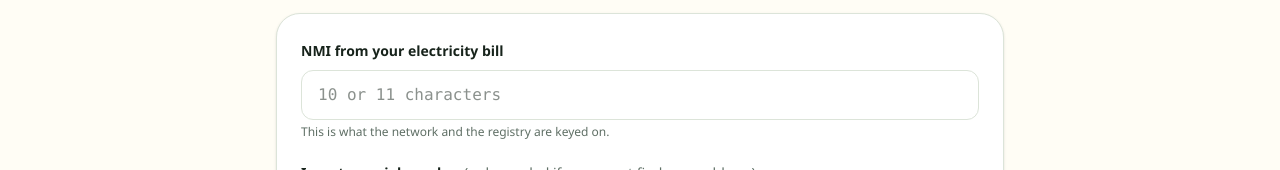
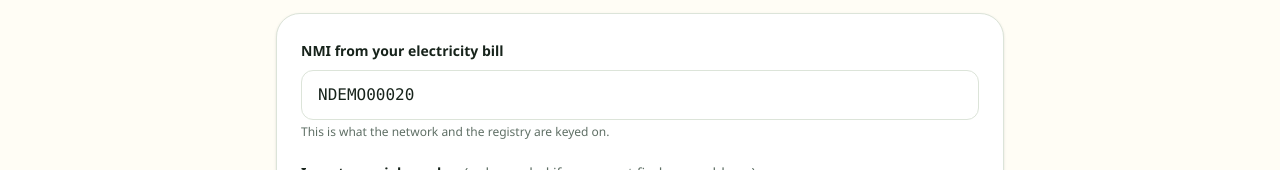
Before and after one commit to hong-nhung-nguyen/sunshine-wallet, a Next.js app: page /onboarding/contributor in a window 1280 px wide. Shown: the part 272-442 px from the top of the page. Built offline with nearby package versions, Linux system fonts and the light colour scheme.

Commit message:
Feat/Add Oboarding Flow for Contributor and Beneficiary

```diff
--- a/app/onboarding/contributor/page.tsx
+++ b/app/onboarding/contributor/page.tsx
@@ -1,5 +1,9 @@
 import Link from "next/link";
 import { Card } from "@/components/ui/card";
+import {
+  PROTOTYPE_ALWAYS_CONFIRMS,
+  demoVerifiableNmi,
+} from "@/lib/demo/prototype-mode";
 import { verifyContributor } from "@/lib/engine/contributor-verification";
 import { isValidNmi, resolveNmi } from "@/services/retailer";
 
@@ -13,10 +17,10 @@ export default async function ContributorOnboardingPage({
   const serial = (params.serial ?? "").trim();
   const hasDocuments = params.documents === "on";
   const declaredKw = Number(params.sizeKw);
-  const checked = params.checked === "1" && isValidNmi(nmi);
+  const submitted = params.checked === "1";
+  const checked = submitted && (PROTOTYPE_ALWAYS_CONFIRMS || isValidNmi(nmi));
 
-  const resolution = checked ? resolveNmi(nmi) : null;
-  const result = checked
+  const entered = isValidNmi(nmi)
     ? verifyContributor({
         householdId: "hh_signup",
         nmi,
@@ -27,6 +31,23 @@ export default async function ContributorOnboardingPage({
           : undefined,
       })
     : null;
+
+  // Prototype mode: anything the mocked registry will not confirm falls back
+  // to a demo system, so the walk-through always reaches the end. The refusal
+  // paths are still there — turn PROTOTYPE_ALWAYS_CONFIRMS off to see them.
+  const substituted =
+    checked && PROTOTYPE_ALWAYS_CONFIRMS && entered?.outcome !== "verified";
+  const effectiveNmi = substituted ? demoVerifiableNmi : nmi;
+
+  const resolution = checked ? resolveNmi(effectiveNmi) : null;
+  const result = !checked
+    ? null
+    : substituted
+      ? verifyContributor({
+          householdId: "hh_signup",
+          nmi: demoVerifiableNmi,
+        })
+      : entered;
 
   const tone =
     result?.outcome === "verified"
@@ -46,9 +67,9 @@ export default async function ContributorOnboardingPage({
       <p className="mt-3 text-sm leading-6 text-[var(--muted)]">
         The Solar Pool pays producers, so we check the system exists before
         enrolling you. We look at your network export approval and the
-        small-scale registry your installer lodged. We never store your
-        inverter serial — only a one-way hash of it, so the same system cannot
-        be enrolled twice.
+        small-scale registry your installer lodged. We never store your inverter
+        serial — only a one-way hash of it, so the same system cannot be
+        enrolled twice.
       </p>
 
       <Card className="mt-7">
@@ -60,7 +81,9 @@ export default async function ContributorOnboardingPage({
             </span>
             <input
               name="nmi"
-              defaultValue={nmi}
+              defaultValue={
+                nmi || (PROTOTYPE_ALWAYS_CONFIRMS ? demoVerifiableNmi : "")
+              }
               placeholder="10 or 11 characters"
               className="mt-2 w-full rounded-xl border border-[var(--border)] px-4 py-3 font-mono"
             />
@@ -87,7 +110,9 @@ export default async function ContributorOnboardingPage({
           <label className="block">
             <span className="text-sm font-semibold">
               System size in kW{" "}
-              <span className="font-normal text-[var(--muted)]">(optional)</span>
+              <span className="font-normal text-[var(--muted)]">
+                (optional)
+              </span>
             </span>
             <input
               name="sizeKw"
@@ -124,7 +149,7 @@ export default async function ContributorOnboardingPage({
           </button>
         </form>
 
-        {params.checked === "1" && !isValidNmi(nmi) && (
+        {submitted && !PROTOTYPE_ALWAYS_CONFIRMS && !isValidNmi(nmi) && (
           <p className="mt-4 text-sm font-semibold text-rose-700">
             A NMI is 10 or 11 letters and digits. Check the number on your bill.
           </p>
@@ -148,6 +173,16 @@ export default async function ContributorOnboardingPage({
             )}
           </div>
           <p className="mt-3 text-sm">{result.summary}</p>
+          {substituted && (
+            <p className="mt-3 rounded-xl bg-white/70 px-3 py-2 text-xs leading-5 text-[var(--muted)]">
+              Prototype mode: what you entered did not clear the mocked
+              registry, so demo system{" "}
+              <span className="font-mono">{demoVerifiableNmi}</span> was used so
+              the walk-through can continue. Set{" "}
+              <code>PROTOTYPE_ALWAYS_CONFIRMS</code> to false in{" "}
+              <code>lib/demo/prototype-mode.ts</code> to see the real refusal.
+            </p>
+          )}
 
           <ul className="mt-4 space-y-2 border-t border-black/10 pt-4">
             {result.gates.map((gate) => (
--- /dev/null
+++ b/lib/demo/prototype-mode.ts
@@ -0,0 +1,32 @@
+import { verifyContributor } from "@/lib/engine/contributor-verification";
+
+/**
+ * Prototype mode for the contributor onboarding walk-through.
+ *
+ * The mocked registry refuses a fair share of NMIs on purpose — no export
+ * approval, nothing on the small-scale registry, a system larger than the
+ * network agreed to. That is right for the engine, and the engine's tests
+ * depend on those refusals existing. It is wrong for a five-minute demo,
+ * where a dead end just means the walk-through stops.
+ *
+ * So the refusal paths stay exactly as they are, and this module makes the
+ * onboarding page fall back to a system that does clear every gate. Set
+ * `PROTOTYPE_ALWAYS_CONFIRMS` to false to walk the real refusals again.
+ */
+
+export const PROTOTYPE_ALWAYS_CONFIRMS = true;
+
+/**
+ * The first synthetic NMI that clears every gate. Found once at import, from
+ * the same deterministic mocks the engine reads, so it never drifts from
+ * whatever the adapters currently return.
+ */
+export const demoVerifiableNmi = ((): string => {
+  for (let index = 0; index < 20000; index += 1) {
+    const nmi = `NDEMO${String(index).padStart(5, "0")}`;
+    const result = verifyContributor({ householdId: "hh_prototype", nmi });
+    if (result.outcome === "verified") return nmi;
+  }
+  // Unreachable with the current mocks; a wrong NMI beats throwing at import.
+  return "NDEMO00000";
+})();
```
Also changed, not shown: 1 other file (tests, documents, lock files or other folders).
